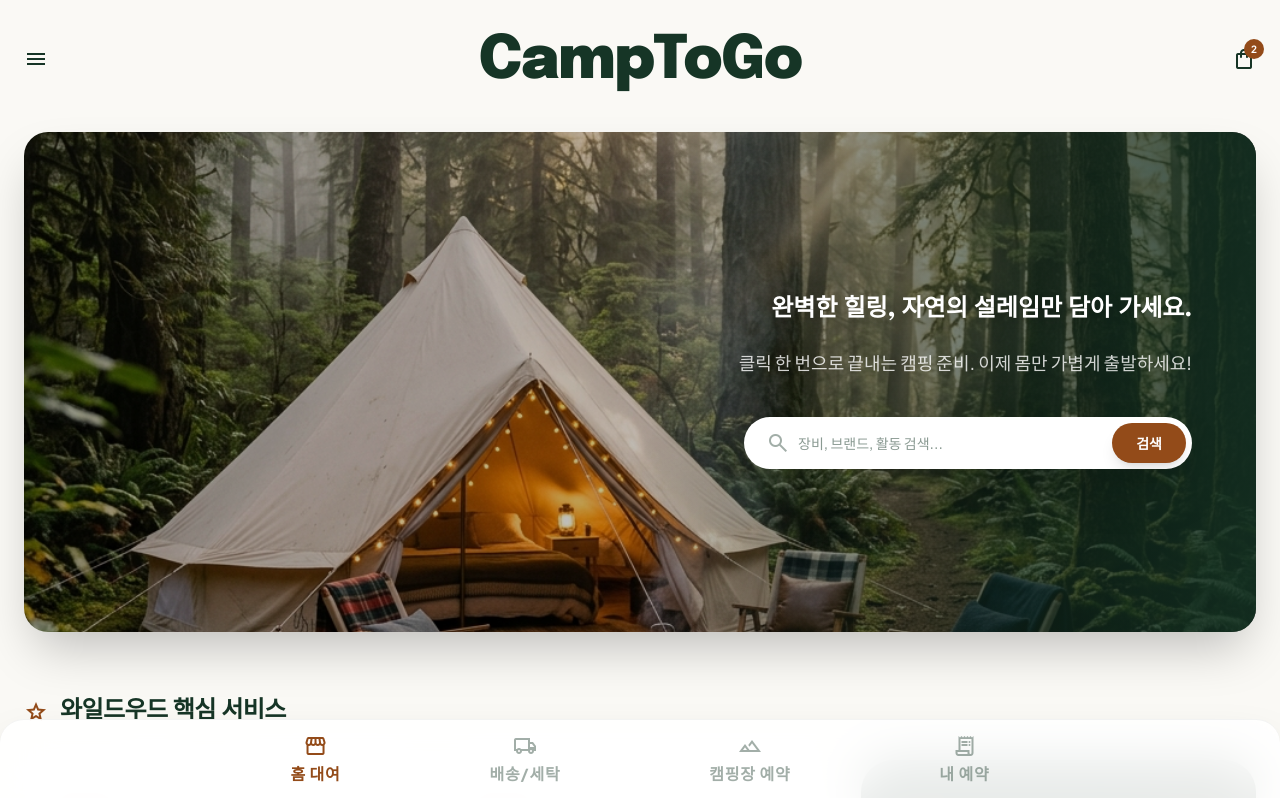
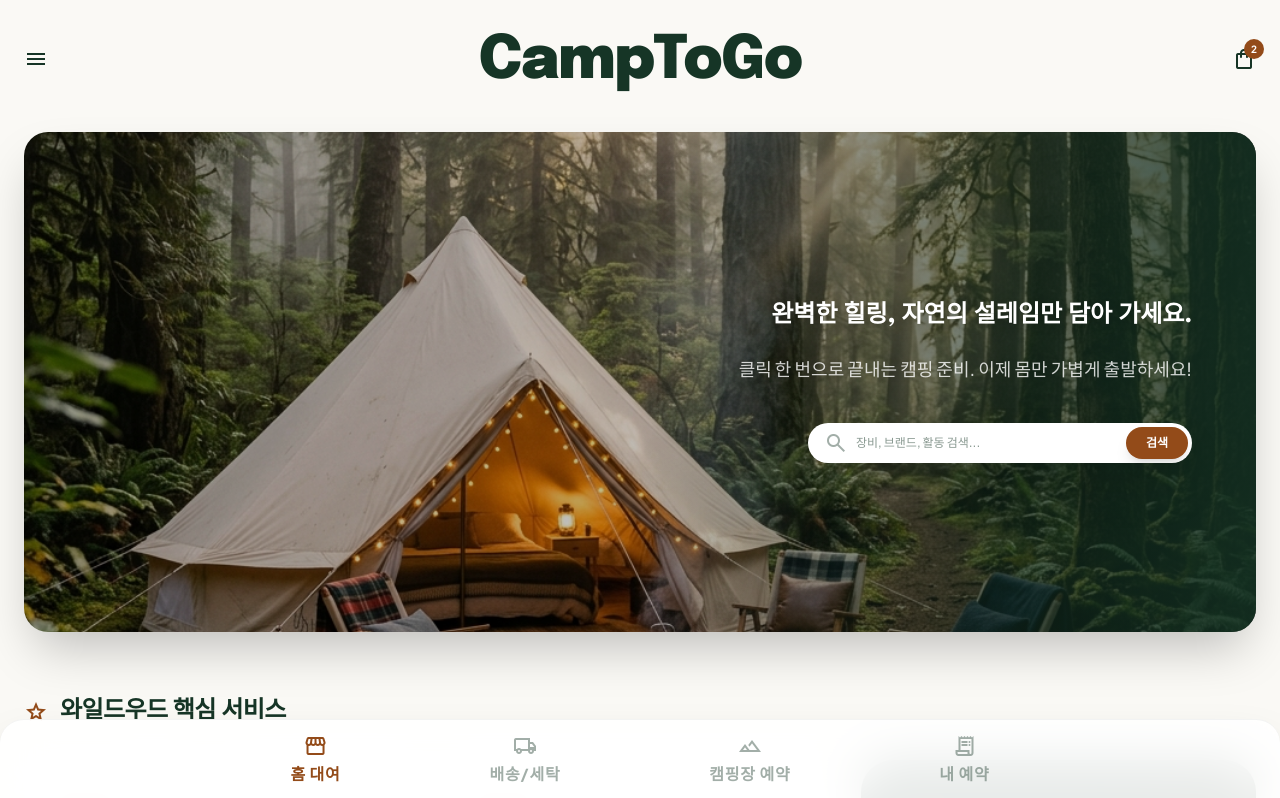
Before and after one commit to mmoo3105-spec/Wildwood-Explorer-2, a React (Vite) app: page / in a window 1280 px wide. Shown: the top 798 px of the page. Built offline with nearby package versions, Linux system fonts and the light colour scheme.

Commit message:
feat: reduce search bar size and add naver site verification meta tag

```diff
--- a/index.html
+++ b/index.html
@@ -3,6 +3,7 @@
   <head>
     <meta charset="UTF-8" />
     <meta name="viewport" content="width=device-width, initial-scale=1.0" />
+    <meta name="naver-site-verification" content="01f4c992c2f589a92ea5d641685f76cfbb100c3a" />
     <title>Wildwood Explorer | Gear Rentals</title>
     <link rel="stylesheet" href="https://fonts.googleapis.com/css2?family=Material+Symbols+Outlined:opsz,wght,FILL,GRAD@20..48,100..700,0..1,-50..200" />
   </head>
--- a/src/pages/Home.tsx
+++ b/src/pages/Home.tsx
@@ -52,12 +52,12 @@ export default function Home({ products, onProductClick, onAddClick, onNavigate
           <p className="text-white/80 text-lg mb-10 max-w-lg font-medium">
             클릭 한 번으로 끝내는 캠핑 준비. 이제 몸만 가볍게 출발하세요!
           </p>
-          <div className="flex bg-white rounded-full p-1.5 max-w-md w-full shadow-2xl text-left">
-            <div className="flex-grow flex items-center px-4 gap-2 text-brand-green-deep/40">
-              <span className="material-symbols-outlined text-xl">search</span>
-              <input type="text" placeholder="장비, 브랜드, 활동 검색..." className="bg-transparent border-none focus:ring-0 text-brand-green-deep text-sm font-medium w-full" />
+          <div className="flex bg-white rounded-full p-1 max-w-sm w-full shadow-2xl text-left">
+            <div className="flex-grow flex items-center px-3 gap-2 text-brand-green-deep/40">
+              <span className="material-symbols-outlined text-lg">search</span>
+              <input type="text" placeholder="장비, 브랜드, 활동 검색..." className="bg-transparent border-none focus:ring-0 text-brand-green-deep text-xs font-medium w-full" />
             </div>
-            <button className="bg-brand-orange text-white px-6 py-2.5 rounded-full text-sm font-bold transition-transform active:scale-95 shadow-lg">
+            <button className="bg-brand-orange text-white px-5 py-2 rounded-full text-xs font-bold transition-transform active:scale-95 shadow-lg">
               검색
             </button>
           </div>
```
